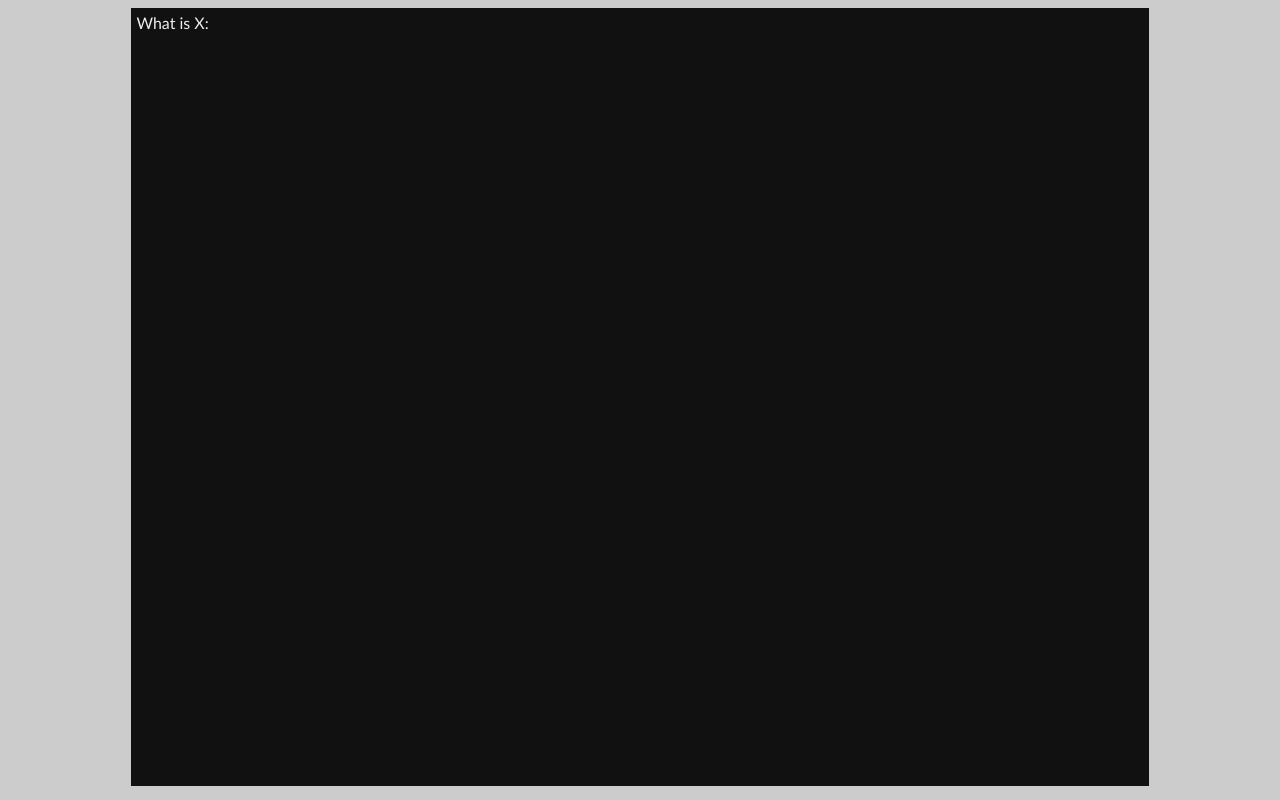
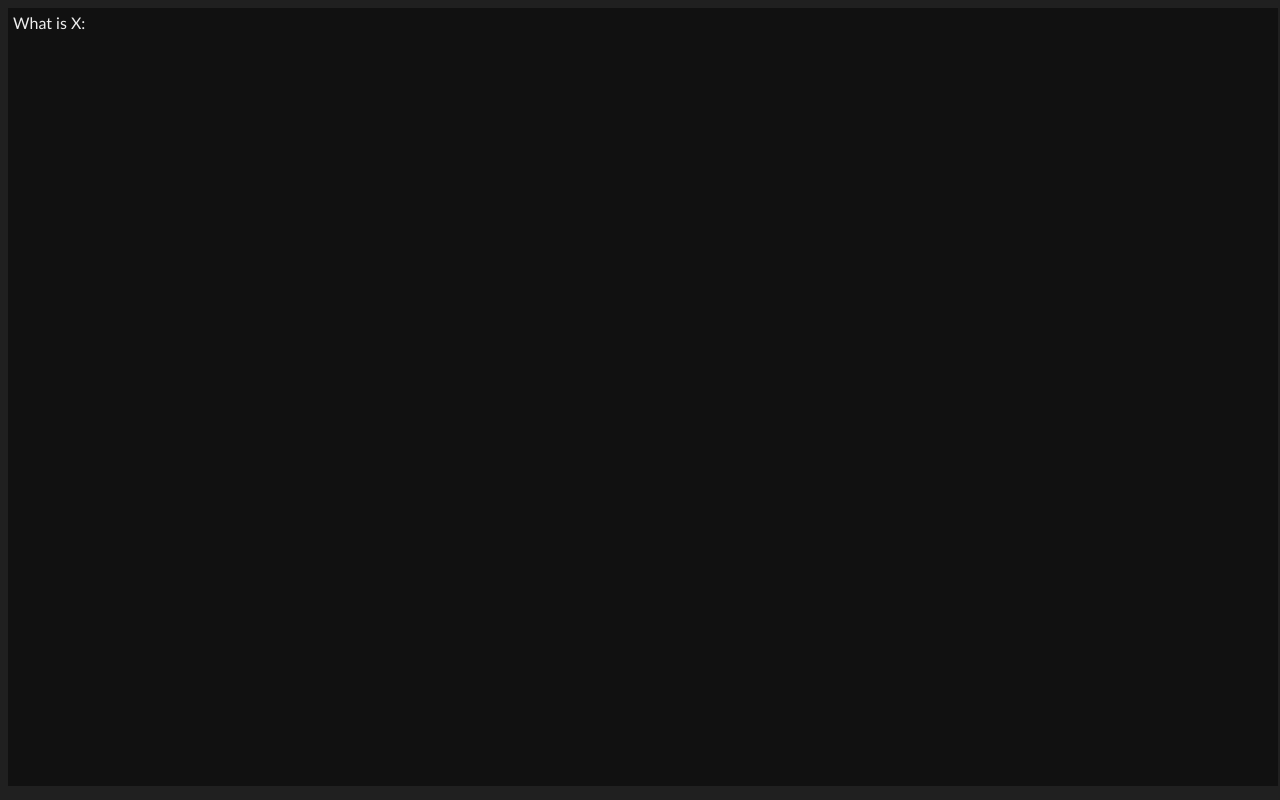
Before and after one commit to itsmoongoose/Terminus-Code-Calculator, a website: page src/index.html in a window 1280 px wide. Drawn offline with Linux system fonts and the light colour scheme.

Commit message:
Change color and container sizing

```diff
--- a/src/css/styles.css
+++ b/src/css/styles.css
@@ -18,7 +18,7 @@ body, .white-on-black {
 }
 
 body, #themes {
-    background-color: #CCC;
+    background-color: #202020;
 }
 
 #output {
@@ -54,7 +54,7 @@ body, #themes {
 
 .container {
     margin: 0 auto;
-    width: 80%;
+    width: 100%;
     position: relative;
     border: 3px solid var(--black);
 }
```
